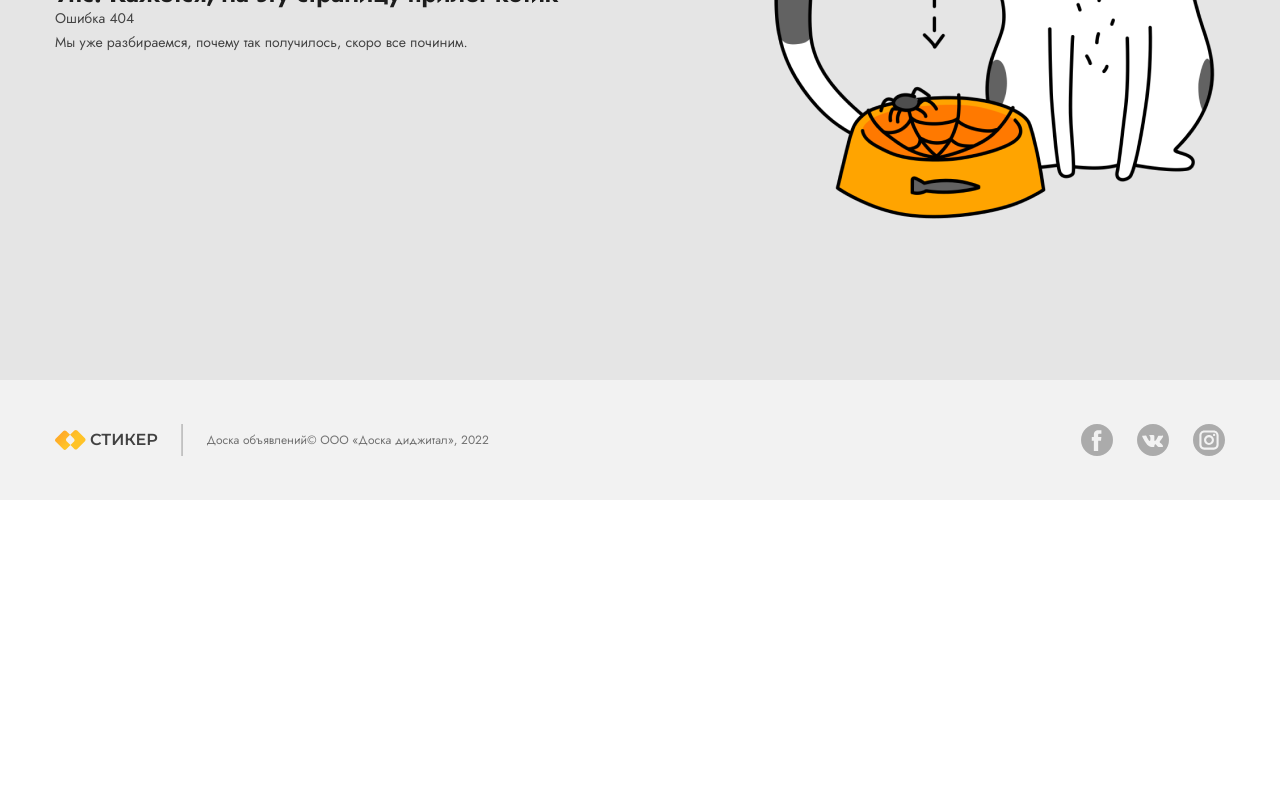
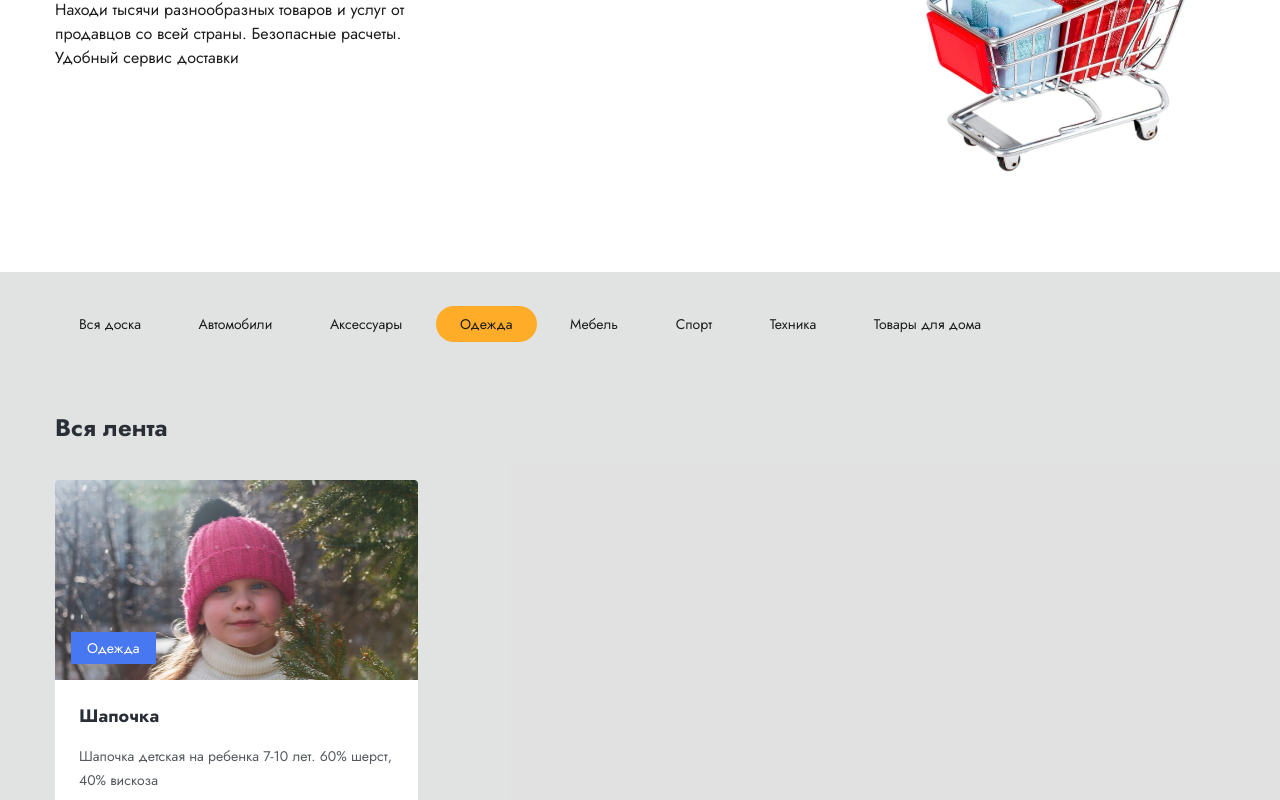
Before and after one commit to Evazyled/bulletin-board, a React (Create React App) app: page /odezhda in a window 1280 px wide. Shown: the part 300-1100 px from the top of the page. Before the commit the page ends 800 px from the top, so only its background shows below. Built offline with nearby package versions, Linux system fonts and the light colour scheme.

Commit message:
ads list route

```diff
--- a/src/App.tsx
+++ b/src/App.tsx
@@ -1,6 +1,7 @@
 /* eslint-disable react/jsx-wrap-multilines */
 import React from 'react';
 import { Route, Routes } from 'react-router';
+import { data } from './helpers/index';
 import PageWrapper from './components/common/PageWrapper/PageWrapper';
 import AuthPage from './pages/AuthPage/AuthPage';
 import RegistrationPage from './pages/RegistrationPage/RegistrationPage';
@@ -13,6 +14,8 @@ import List from './pages/MainPage/List';
 import AdminAdEditingPage from './pages/EditingPage/AdminEditingPage';
 import UserAdsPage from './pages/AdsPage/UserAdsPage';
 import UserAdEditingPage from './pages/EditingPage/UserEditingPage';
+import TechAdCardList from './pages/MainPage/AdCardList/TechAdCardList';
+import AdCardList from './pages/MainPage/AdCardList/AdCardList';
 
 const App = () => (
   <Routes>
@@ -21,7 +24,8 @@ const App = () => (
       <Route path="/auth" element={<AuthPage />} />
       <Route path="*" element={<ErrorPage />} />
       <Route path="/" element={<MainPage />}>
-        <Route path="/list" element={<List />} />
+        <Route path="/odezhda" element={<TechAdCardList data={data} />} />
+        <Route path="/" element={<AdCardList data={data} />} />
       </Route>
 
       <Route
@@ -43,6 +47,7 @@ const App = () => (
       <Route path="/userAdsPage" element={<UserAdsPage />} />
       <Route path="/userEditingPage" element={<UserAdEditingPage />} />
       <Route path="/:category/:title" element={<OneAdPage />} />
+      <Route path="/:title" element={<OneAdPage />} />
     </Route>
   </Routes>
 );
--- a/src/pages/MainPage/AdCardList/AdCard/AdCard.tsx
+++ b/src/pages/MainPage/AdCardList/AdCard/AdCard.tsx
@@ -25,7 +25,7 @@ const AdCard = ({
   views,
 }: AdCardPropsType) => (
   <div className={style.adCard}>
-    <Link to={`${translit(category).toLowerCase()}/${`${translit(title).toLowerCase()}`}`}>
+    <Link to={translit(title).toLowerCase()}>
       <li>
         <div className={style.adCard__image}>
           <img src={image} alt="card " />
--- a/src/pages/MainPage/AdCardList/AdCardList.tsx
+++ b/src/pages/MainPage/AdCardList/AdCardList.tsx
@@ -13,16 +13,13 @@ type AdCardListPropsType = {
     date: string;
     views: number;
   }[];
-  sep: string;
 };
 
-const AdCardList = ({ data, sep }: AdCardListPropsType) => {
+const AdCardList = ({ data }: AdCardListPropsType) => {
   const [cat, setcat] = useState('Вся доска');
   return (
     <ul className={`${style.adsList} ${style.container}`}>
-      {data.map((el) => {
-        if (sep === 'Вся доска') {
-          return (
+      {data.map((el) => (
         <AdCard
           key={el.id}
           id={el.id}
@@ -34,28 +31,7 @@ const AdCardList = ({ data, sep }: AdCardListPropsType) => {
           date={el.date}
           views={el.views}
         />
-          );
-        }
-        if (el.category === sep) {
-          return (
-            <AdCard
-              key={el.id}
-              id={el.id}
-              image={el.image}
-              category={el.category}
-              title={el.title}
-              description={el.description}
-              price={el.price}
-              date={el.date}
-              views={el.views}
-            />
-          );
-        }
-        return null;
-      })}
-      {/* <button type="button" onClick={() => setcat('Одежда')}>
-        button
-      </button> */}
+      ))}
     </ul>
   );
 };
--- a/src/pages/MainPage/List.tsx
+++ b/src/pages/MainPage/List.tsx
@@ -1,9 +1,8 @@
 import React from 'react';
 import { Outlet } from 'react-router';
 
-const List = () => (
+const List: React.FC = ({ children }) => (
   <div>
-    <h1>list</h1>
     <Outlet />
   </div>
 );
--- a/src/pages/MainPage/MainPage.tsx
+++ b/src/pages/MainPage/MainPage.tsx
@@ -44,10 +44,7 @@ const MainPage = () => {
             <NavLink to="/">Аксессуары</NavLink>
           </li>
           <li>
-            <NavLink
-              onClick={() => setCat('Одежда')}
-              className={({ isActive }) => (isActive ? style.activeLink : '')}
-              to="/">
+            <NavLink className={({ isActive }) => (isActive ? style.activeLink : '')} to="/odezhda">
               Одежда
             </NavLink>
           </li>
@@ -70,8 +67,9 @@ const MainPage = () => {
 
       <div className={`${style.adsList} ${style.container} `}>
         <h3>Вся лента</h3>
-
-        <AdCardList data={data} sep={cat} />
+        <div>
+          <Outlet />
+        </div>
 
         <div className={style.btn_container}>
           <button className={style.btn_loading} type="button">
```
Lines whose indentation alone changed are shown as unchanged.
